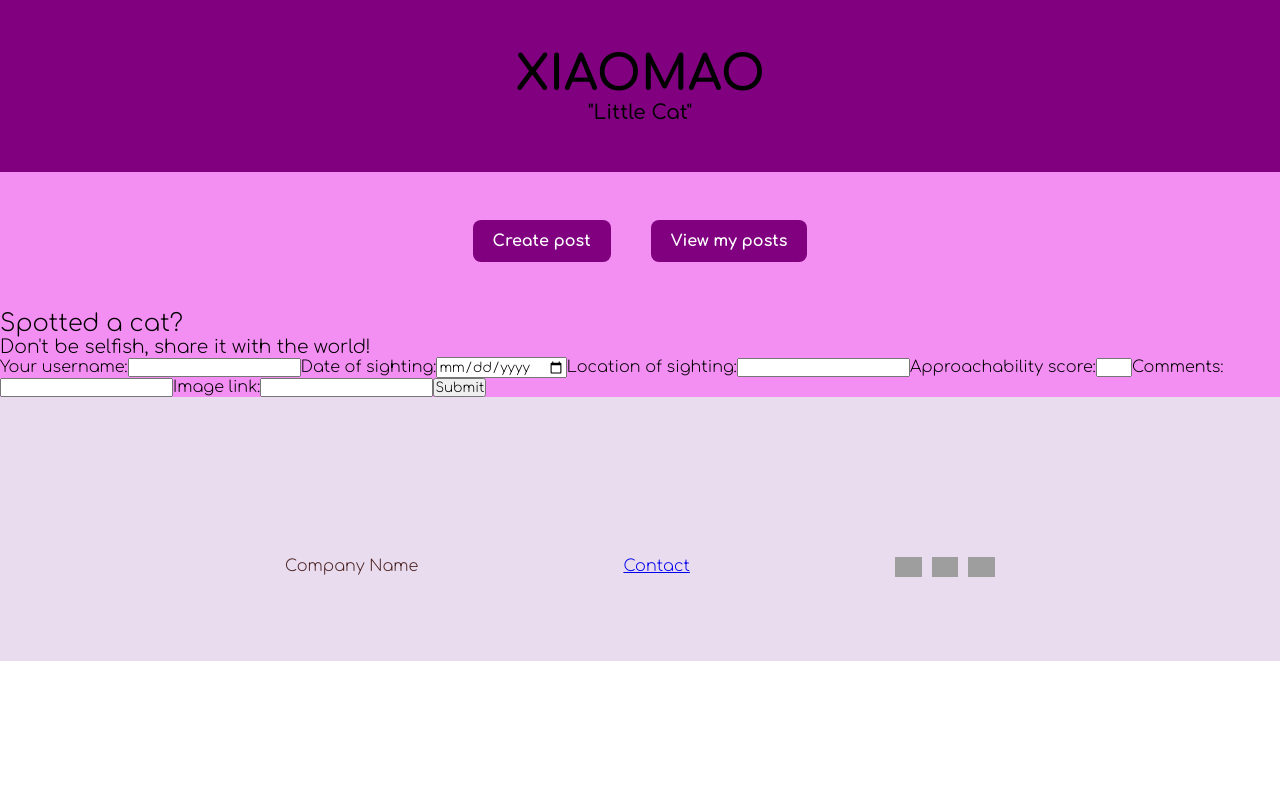
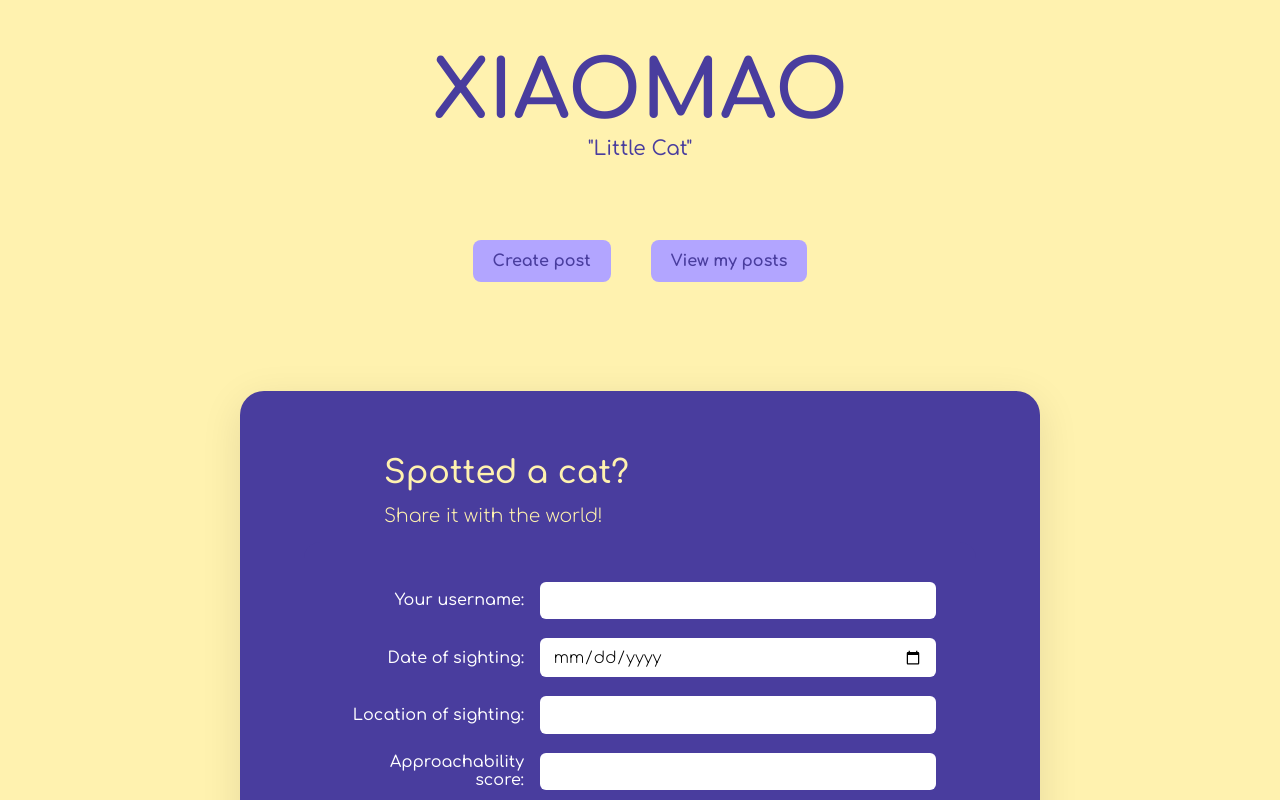
Before and after one commit to shins-mcintyre/week07-assignment, a React (Vite) app in the folder client/: page /create-post in a window 1280 px wide. Shown: the top 800 px of the page. Built offline with nearby package versions, Linux system fonts and the light colour scheme; grey boxes are pictures that could not be loaded; a web font is replaced by a local one.

Commit message:
feat: style and layout of form

```diff
--- a/client/src/App.css
+++ b/client/src/App.css
@@ -12,7 +12,8 @@
 
 /* === HEADER === */
 Header {
-  background-color: purple;
+  background-color: #fff2af;
+  color: #493d9e;
   display: flex;
   justify-content: center;
   align-items: center;
@@ -25,24 +26,24 @@ Header {
   color: inherit;
 }
 
-Header h1 {
+header h1 {
   font-weight: 700;
-  font-size: 3rem;
+  font-size: 5rem;
 }
 
-Header h1:hover {
+header h1:hover {
   opacity: 0.85;
   cursor: pointer;
 }
 
-Header p {
+header p {
   font-weight: 500;
   font-size: 1.25rem;
 }
 
 /* === MAIN === */
 main {
-  background-color: rgb(243, 142, 243);
+  background-color: #fff2af;
 }
 
 .button-section {
@@ -51,13 +52,15 @@ main {
   padding: 3rem;
   justify-content: center;
   gap: 2.5rem;
+  padding-top: 2rem;
+  padding-bottom: 5rem;
 }
 
 .create-post-btn {
   display: inline-block;
   padding: 0.75rem 1.25rem;
-  background: purple;
-  color: white;
+  background: #b2a5ff;
+  color: #493d9e;
   border-radius: 8px;
   text-decoration: none;
   font-weight: bold;
@@ -70,8 +73,8 @@ main {
 .filter-button {
   display: inline-block;
   padding: 0.75rem 1.25rem;
-  background: purple;
-  color: white;
+  background: #b2a5ff;
+  color: #493d9e;
   border-radius: 8px;
   text-decoration: none;
   font-weight: bold;
@@ -82,7 +85,7 @@ main {
 }
 
 .cat-posts {
-  background-color: rgb(240, 240, 184);
+  background-color: #fff2af;
   display: flex;
   flex-direction: column;
   gap: 1.5rem;
@@ -93,7 +96,7 @@ main {
 }
 
 .cat-post {
-  background: white;
+  background: #fff2af;
   border-radius: 12px;
   padding: 1rem;
   box-shadow: 0 4px 12px rgba(0, 0, 0, 0.1);
@@ -122,7 +125,93 @@ main {
   font-weight: 700;
 }
 
+/* === MY POSTS === */
 .delete-button {
+}
+
+/* === FORM === */
+
+.cat-form-page {
+  min-height: 100vh;
+  display: flex;
+  justify-content: center;
+  align-items: center;
+  background-color: #fff2af;
+}
+
+.cat-form-wrapper {
+  background: #493d9e;
+  border-radius: 24px;
+  padding: 3rem 4rem;
+  width: 100%;
+  max-width: 800px;
+  box-shadow: 0 10px 40px rgba(0, 0, 0, 0.1);
+  margin-bottom: 3rem;
+}
+
+.cat-form {
+  background-color: #493d9e;
+  border-radius: 16px;
+  padding: 2.5rem;
+}
+
+.form-title {
+  padding: 1rem;
+  color: #fff2af;
+  margin-left: 4rem;
+}
+
+.form-title h2 {
+  font-size: 2rem;
+  font-weight: 600;
+  margin-bottom: 1rem;
+}
+
+.form-row {
+  display: grid;
+  grid-template-columns: 180px 1fr;
+  align-items: center;
+  gap: 1rem;
+  margin-bottom: 1.2rem;
+}
+
+.form-row label {
+  color: white;
+  font-weight: 500;
+  text-align: right;
+}
+
+.form-row input {
+  padding: 0.6rem 0.8rem;
+  border-radius: 6px;
+  border: none;
+  font-size: 1rem;
+}
+
+.cat-form button {
+  margin-top: 2rem;
+  padding: 0.8rem 2rem;
+  border-radius: 8px;
+  border: none;
+  font-size: 1rem;
+  font-weight: bold;
+  cursor: pointer;
+  background: #dad2ff;
+  color: #493d9e;
+}
+
+.cat-form button:hover {
+  background-color: #b2a5ff;
+}
+
+/* responsive */
+@media (max-width: 600px) {
+  .form-row {
+    grid-template-columns: 1fr;
+  }
+  .form-row label {
+    text-align: left;
+  }
 }
 
 /* === FOOTER === */
--- a/client/src/components/Form.jsx
+++ b/client/src/components/Form.jsx
@@ -3,8 +3,12 @@
 //TODO: set up a form to collect users' data
 
 import { useState } from "react";
+import { useNavigate } from "react-router";
 
 export default function Form() {
+  // control to go to my posts after form is submitted
+  const navigate = useNavigate();
+
   // 1. Store form data in state
   const [formValues, setFormValues] = useState({
     username: "",
@@ -59,6 +63,8 @@ export default function Form() {
         comments: "",
         src: "",
       });
+      // navigate to my posts page on submission
+      navigate("/my-posts");
     } catch (error) {
       console.error("Error submitting form", error);
     }
@@ -66,12 +72,14 @@ export default function Form() {
 
   // 4. Create the form, with event handler on submit
   return (
-    <>
+    <section className="cat-form-page">
+      <div className="cat-form-wrapper">
         <section className="form-title">
           <h2>Spotted a cat?</h2>
-        <h3>Don't be selfish, share it with the world!</h3>
+          <h3>Share it with the world!</h3>
         </section>
-      <form onSubmit={handleFormSubmit}>
+        <form className="cat-form" onSubmit={handleFormSubmit}>
+          <div className="form-row">
             <label htmlFor="username">Your username:</label>
             <input
               type="text"
@@ -80,7 +88,9 @@ export default function Form() {
               value={formValues.username}
               onChange={handleInputChange}
             />
+          </div>
 
+          <div className="form-row">
             <label htmlFor="date">Date of sighting:</label>
             <input
               type="date"
@@ -89,7 +99,9 @@ export default function Form() {
               value={formValues.date}
               onChange={handleInputChange}
             />
+          </div>
 
+          <div className="form-row">
             <label htmlFor="location">Location of sighting:</label>
             <input
               type="text"
@@ -98,7 +110,9 @@ export default function Form() {
               value={formValues.location}
               onChange={handleInputChange}
             />
+          </div>
 
+          <div className="form-row">
             <label htmlFor="approach_score">Approachability score:</label>
             <input
               type="number"
@@ -109,7 +123,9 @@ export default function Form() {
               value={formValues.approach_score}
               onChange={handleInputChange}
             />
+          </div>
 
+          <div className="form-row">
             <label htmlFor="comments">Comments:</label>
             <input
               type="text"
@@ -117,7 +133,9 @@ export default function Form() {
               value={formValues.comments}
               onChange={handleInputChange}
             />
+          </div>
 
+          <div className="form-row">
             <label htmlFor="src">Image link:</label>
             <input
               type="url"
@@ -126,6 +144,7 @@ export default function Form() {
               value={formValues.src}
               onChange={handleInputChange}
             />
+          </div>
 
           <button type="submit">Submit</button>
         </form>
@@ -137,7 +156,8 @@ export default function Form() {
       <p>Approachability score: {formValues.approach_score}</p>
       <p>Comments:{formValues.comments}</p>
       <p>Link: {formValues.src}</p> */}
-    </>
+      </div>
+    </section>
   );
 }
 
```
Lines whose indentation alone changed are shown as unchanged.
